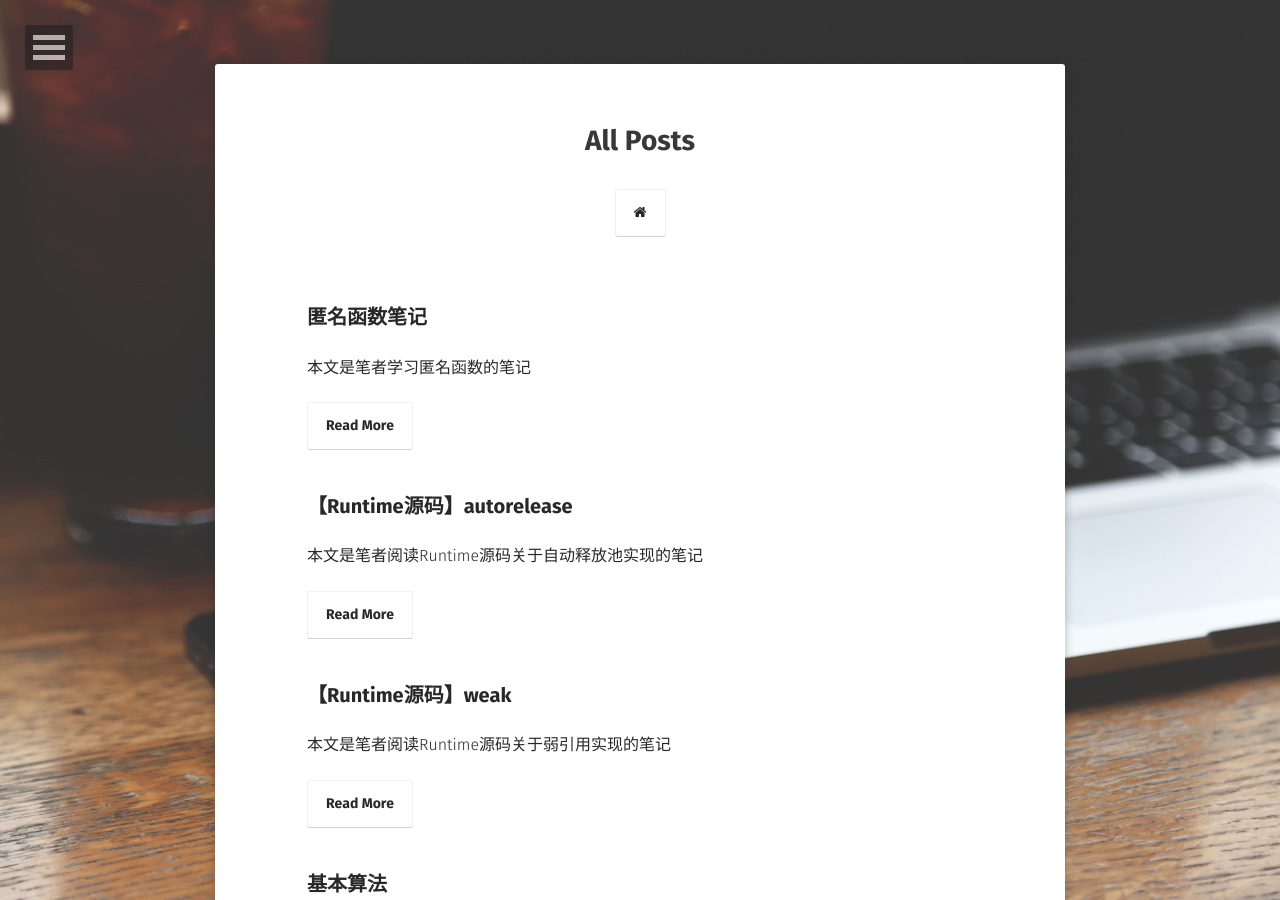
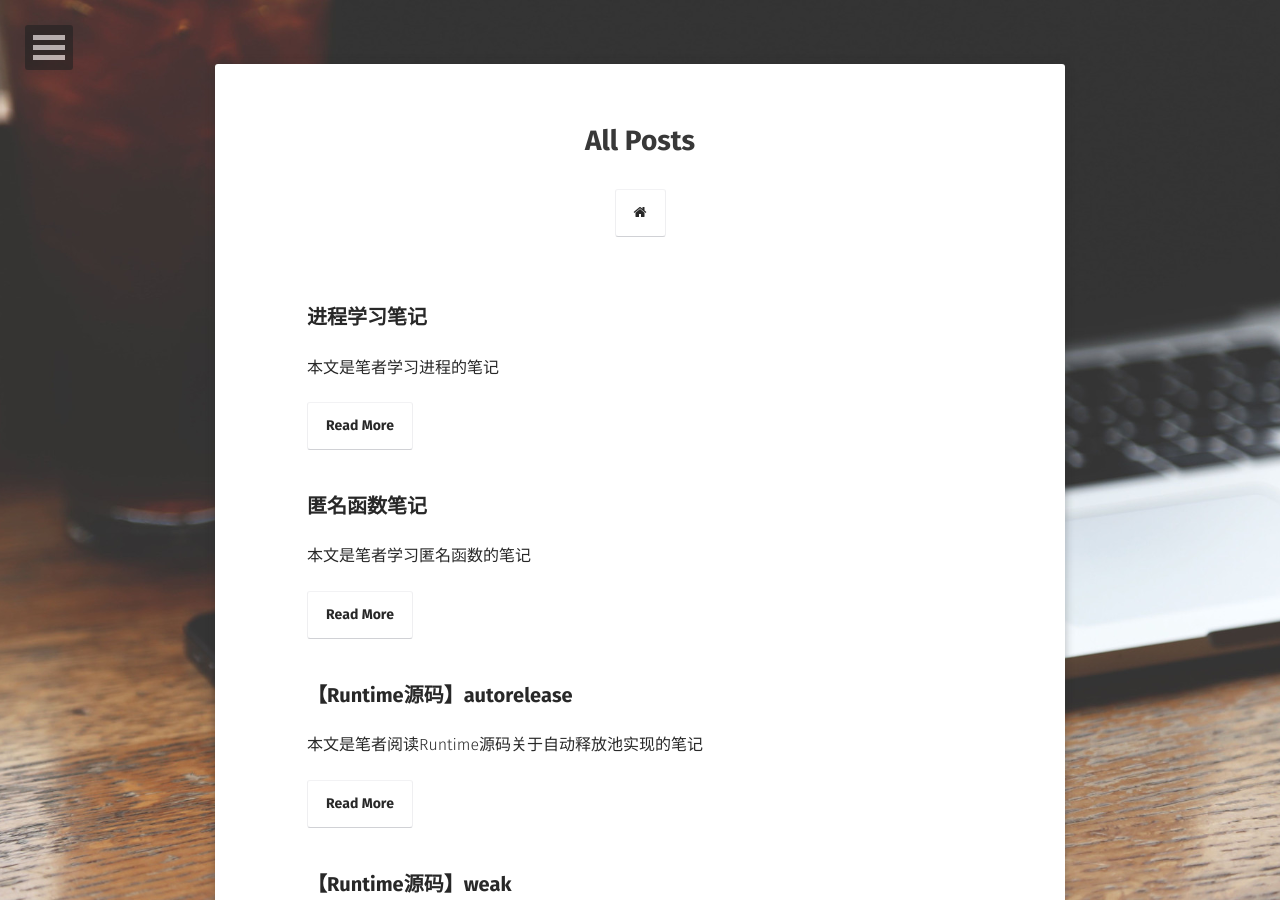
Before and after one commit to longjianjiang/longjianjiang.github.io, a Jekyll site: the page built from posts/index.md, in a window 1280 px wide and 900 px high. Built offline with Jekyll 4.4.1, drawn with Linux system fonts in a browser that asks for light colours; some web fonts are replaced.

Commit message:
Update(auto commit)

```diff
--- /dev/null
+++ b/_posts/2019-04-25-process.md
@@ -0,0 +1,9 @@
+---
+layout: post
+title:  "进程学习笔记"
+date:   2019-04-25
+excerpt:  "本文是笔者学习进程的笔记"
+tag:
+- OS
+comments: true
+---
```
Also changed, not shown: _posts/2019-04-17-anonymous-function.md (+2 -3 lines).
